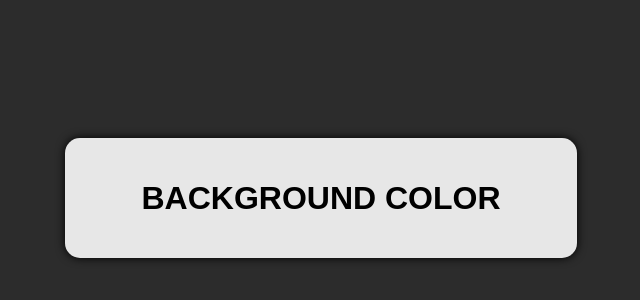
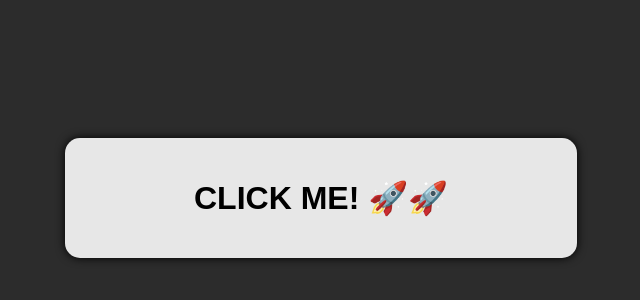
Before and after one commit to ajcappo/bg-color-generator, a plain HTML site: page index.html in a window 1280 px wide. Shown: the part 234-534 px from the top of the page, without its empty margins (351-991 px from the left). Drawn offline with Linux system fonts and the light colour scheme.

Commit message:
Update index.html

```diff
--- a/index.html
+++ b/index.html
@@ -12,7 +12,7 @@
         <container id="page" class="container">
 
             <button id="btn1" class="btn">
-                Background Color
+                Click me! 🚀🚀
             </button>
 
         </container>
```
